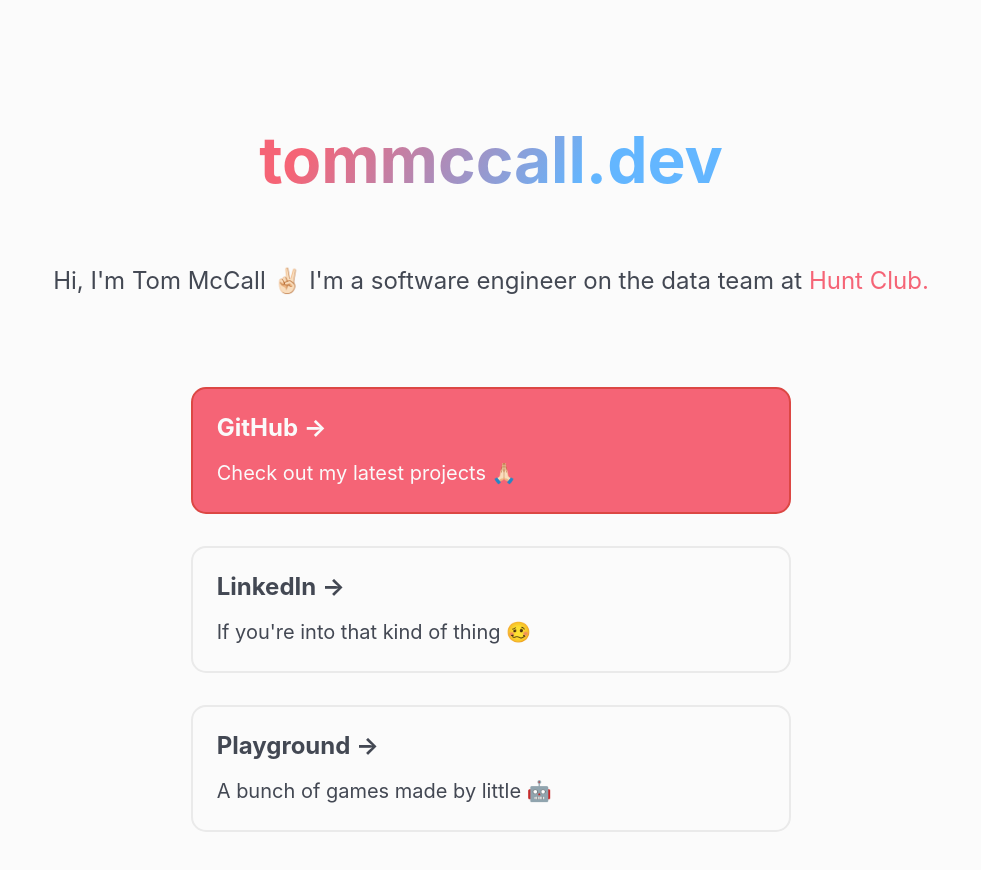
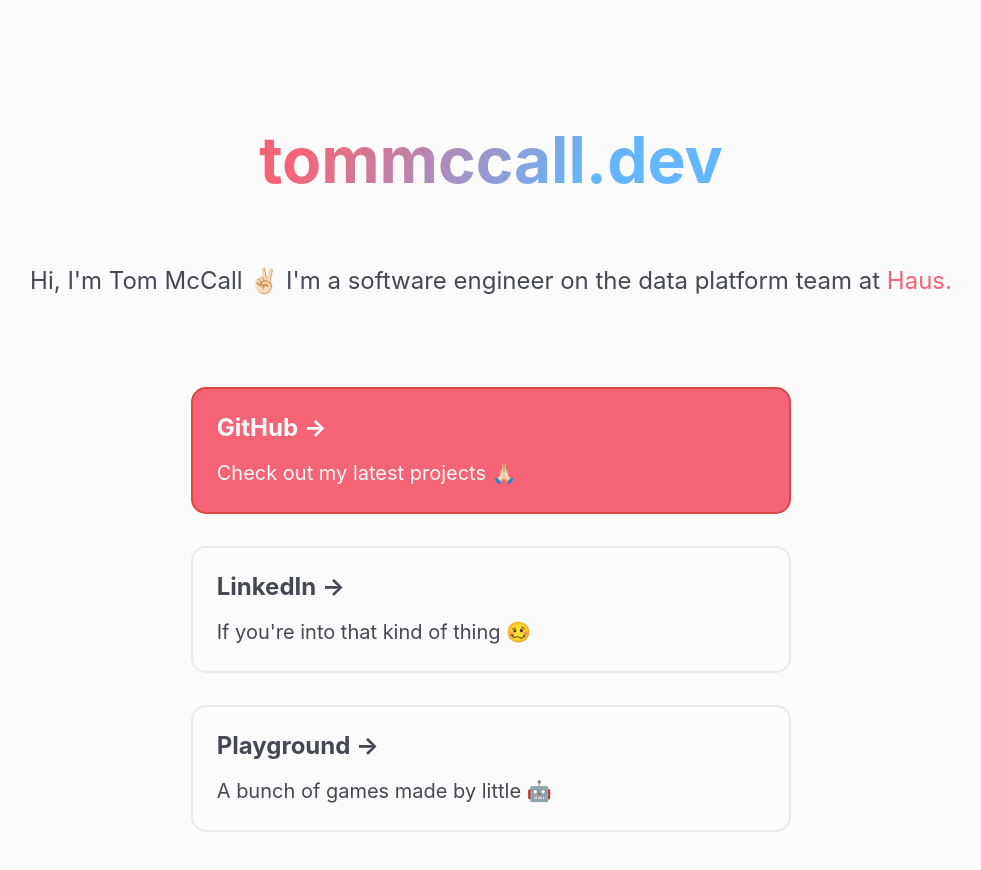
Before and after one commit to tmccall8829/mccall, a Next.js app: page / in a window 1280 px wide. Shown: the top 870 px of the page, without its empty margins (149-1130 px from the left). Built offline with nearby package versions, Linux system fonts and the light colour scheme.

Commit message:
feat: i work somewhere else!

```diff
--- a/pages/index.js
+++ b/pages/index.js
@@ -18,7 +18,7 @@
         </FancyText>
 
         <p className='description'>
-          Hi, I'm Tom McCall ✌🏻 I'm a software engineer on the data team at <a href='https://www.huntclub.com' target='_blank'>Hunt Club.</a>
+          Hi, I'm Tom McCall ✌🏻 I'm a software engineer on the data platform team at <a href='https://www.haus.io' target='_blank'>Haus.</a>
         </p>
 
         <div className='grid'>
```
